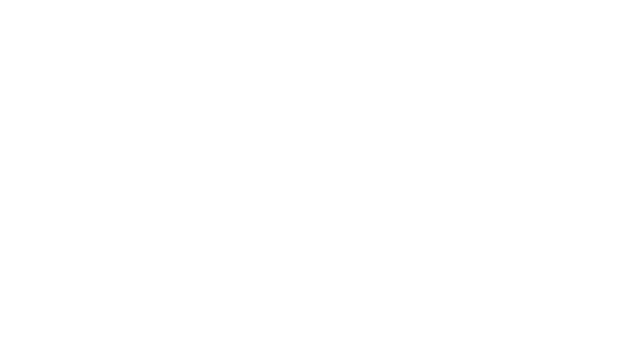
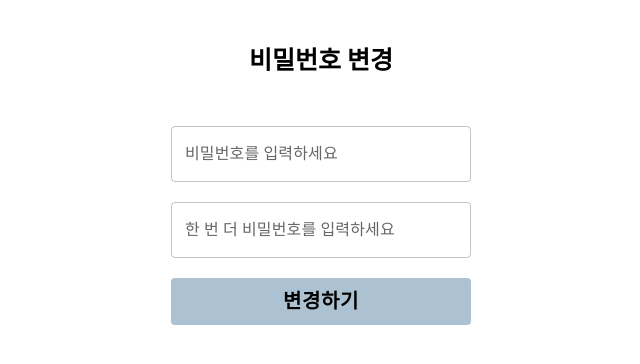
Before and after one commit to aeriheo/Vacation-Request, a React (Create React App) app in the folder frontend/: page /setpw in a window 1280 px wide. Before the commit this address had no page. Shown: the top 364 px of the page, without its empty margins (319-959 px from the left). Built offline with nearby package versions, Linux system fonts and the light colour scheme.

Commit message:
[Feat] 비밀번호 찾기 개발

```diff
--- a/frontend/src/App.js
+++ b/frontend/src/App.js
@@ -1,11 +1,15 @@
 import {BrowserRouter, Routes, Route} from 'react-router-dom';
 import Login from './pages/Login';
+import FindPw from './pages/FindPw';
+import SetPw from './pages/SetPw';
 
 function App() {
   return (
     <BrowserRouter>
       <Routes>
         <Route exact path = '/' element={<Login/>} />
+        <Route exact path = '/findpw' element={<FindPw/>} />
+        <Route exact path = '/setpw' element={<SetPw/>} />
       </Routes>
     </BrowserRouter>
   );
--- /dev/null
+++ b/frontend/src/pages/FindPw/index.js
@@ -0,0 +1,37 @@
+import React, {useState} from 'react';
+import {TextField, Button} from '@mui/material'
+import './style.css';
+
+const FindPw = ()=>{
+    const [id, setId] = useState('');
+    const [name, setName] = useState('');
+    const [phone, setPhone] = useState('');
+
+    const handleId = (e) => {
+        setId(e.target.value);
+    }
+
+    const handleName = (e) => {
+        setName(e.target.value);
+    }
+
+    const handlePhone = (e) => {
+        setPhone(e.target.value);
+    }
+
+    const auth = ()=>{
+        console.log(id, name, phone);
+        window.location.href='/setpw';
+    }
+    return(
+        <div className = 'find_box'>
+            <div className = 'title_div'>본인 인증</div>
+            <TextField label = {"사원 번호를 입력하세요"} value = {id}  onChange={handleId} style={{width:'300px', margin:'5px'}}/>
+            <TextField label = {"이름을 입력하세요"} value = {name}  onChange={handleName} style={{width:'300px', margin:'5px'}}/>
+            <TextField label = {"휴대전화 번호를 입력하세요"} value = {phone} onChange={handlePhone} style={{width:'300px', margin:'5px'}}/>
+            <Button onClick={()=>auth()} id = "auth_btn">인증하기</Button>
+        </div>
+    );
+};
+
+export default FindPw;
--- /dev/null
+++ b/frontend/src/pages/FindPw/style.css
@@ -0,0 +1,22 @@
+.find_box{
+    width:100%;
+    display: flex;
+    flex-direction:column;
+    justify-content: center;
+    align-items: center;
+}
+
+.title_div{
+    font-size:25px;
+    font-weight:bold;
+    margin:20px;
+}
+
+#auth_btn{
+    font-size:20px;
+    font-weight:bold;
+    color:black;
+    background-color:#ACC2D2;
+    width:300px;
+    margin-top:10px;
+}
--- a/frontend/src/pages/Login/index.js
+++ b/frontend/src/pages/Login/index.js
@@ -1,20 +1,34 @@
-import React from 'react';
+import React, {useState} from 'react';
 import {TextField, Button} from '@mui/material';
 import './style.css';
 
 const Login = () => {
+    const [userid, setUserId] = useState('');
+    const [password, setPassword] = useState('');
+
+    const handleUserId = (e)=>{
+        setUserId(e.target.value);
+    }
+
+    const handlePassword = (e)=>{
+        setPassword(e.target.value);
+    }
+
+    const login = () =>{
+        console.log(userid, password);
+    }
     return(
         <div className="div_box">
             <div className="title_box">MY VACATION</div>
             <div className="form_container">
                 <div className="form_box">
-                    <TextField label={'사원번호를 입력하세요'} variant="filled" id="userid" className="input_box"/>
-                    <TextField label={'비밀번호를 입력하세요'} variant="filled" id="password" type="password" className="input_box"/>
-                    <div >
-                        <Button className="find_pw_btn">비밀번호 찾기</Button>
+                    <TextField label={'사원번호를 입력하세요'} variant="filled" value = {userid} onChange = {handleUserId} className="input_box"/>
+                    <TextField label={'비밀번호를 입력하세요'} variant="filled" type="password" value = {password} onChange = {handlePassword} className="input_box"/>
+                    <div>
+                        <Button id="find_pw_btn" onClick={()=>window.open('/findpw', '_blank','width=400, height=400')}>비밀번호 찾기</Button>
                     </div>
                 </div>
-                <Button variant="contained" className="login_btn">로그인</Button>
+                <Button onClick={()=>login()} variant="contained" id="login_btn">로그인</Button>
             </div>
         </div>
     );
--- a/frontend/src/pages/Login/style.css
+++ b/frontend/src/pages/Login/style.css
@@ -21,24 +21,24 @@
 .form_box{
     display:flex;
     flex-direction:column;
+    width:510px;
+    justify-content:space-between;
 }
 
 .input_box{
     width:500px;
     height:65px;
-    margin:5px;
 }
 
-.login_btn{
+#login_btn{
     background-color:#ACC2D2;
     width:80px;
     color:black;
-    height:130px;
-    margin-top:5px;
+    height:120px;
     font-weight:bold;
 }
 
-.find_pw_btn{
+#find_pw_btn{
     color: black;
     float: right;
 }
--- /dev/null
+++ b/frontend/src/pages/SetPw/index.js
@@ -0,0 +1,33 @@
+import React, {useState} from 'react';
+import {TextField, Button} from '@mui/material';
+import './style.css';
+
+const SetPw = ()=>{
+    const [password, setPassword] = useState('');
+    const [checkpw, setCheckpw] = useState('');
+
+    const handlePassword = (e) => {
+        setPassword(e.target.value);
+    }
+
+    const handleCheckpw = (e) => {
+        setCheckpw(e.target.value);
+    }
+
+    const reset = ()=>{
+        if (password === checkpw){
+            alert('비밀번호가 변경되었습니다. 로그인해주세요');
+            window.close();
+        }else alert('비밀번호가 일치하지 않습니다.');
+    }
+    return(
+        <div className = "set_box">
+            <div className = 'title_div'>비밀번호 변경</div>
+            <TextField label = {"비밀번호를 입력하세요"} type="password" value = {password} onChange={handlePassword} style={{margin:'10px', width:'300px'}}/>
+            <TextField label = {"한 번 더 비밀번호를 입력하세요"} type="password" value = {checkpw} onChange={handleCheckpw} style={{margin:'10px', width:'300px'}}/>
+            <Button onClick={()=>reset()} id = "set_btn">변경하기</Button>
+        </div>
+    );
+};
+
+export default SetPw;
--- /dev/null
+++ b/frontend/src/pages/SetPw/style.css
@@ -0,0 +1,22 @@
+.set_box{
+    width:100%;
+    display: flex;
+    flex-direction:column;
+    justify-content: center;
+    align-items: center;
+}
+
+.title_div{
+    font-size:25px;
+    font-weight:bold;
+    margin:40px;
+}
+
+#set_btn{
+    font-size:20px;
+    font-weight:bold;
+    color:black;
+    background-color:#ACC2D2;
+    width:300px;
+    margin-top:10px;
+}
```
